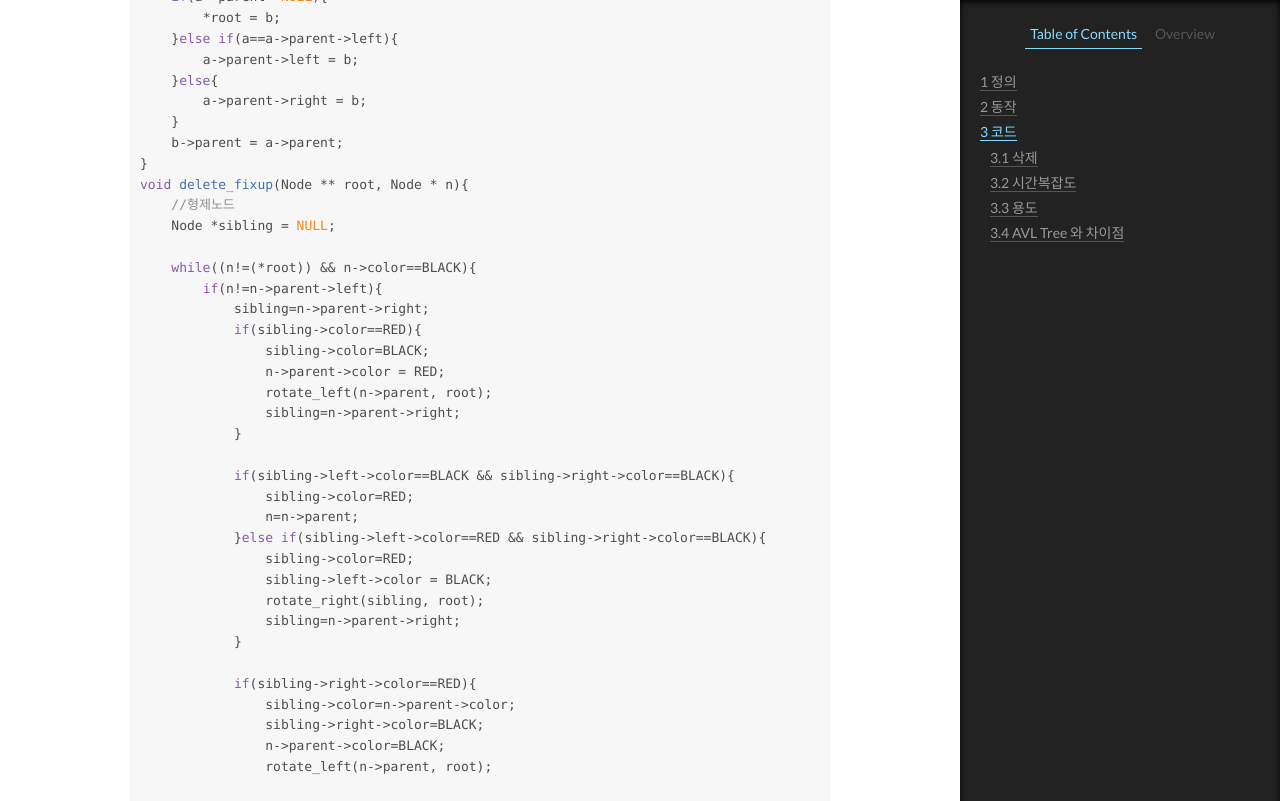
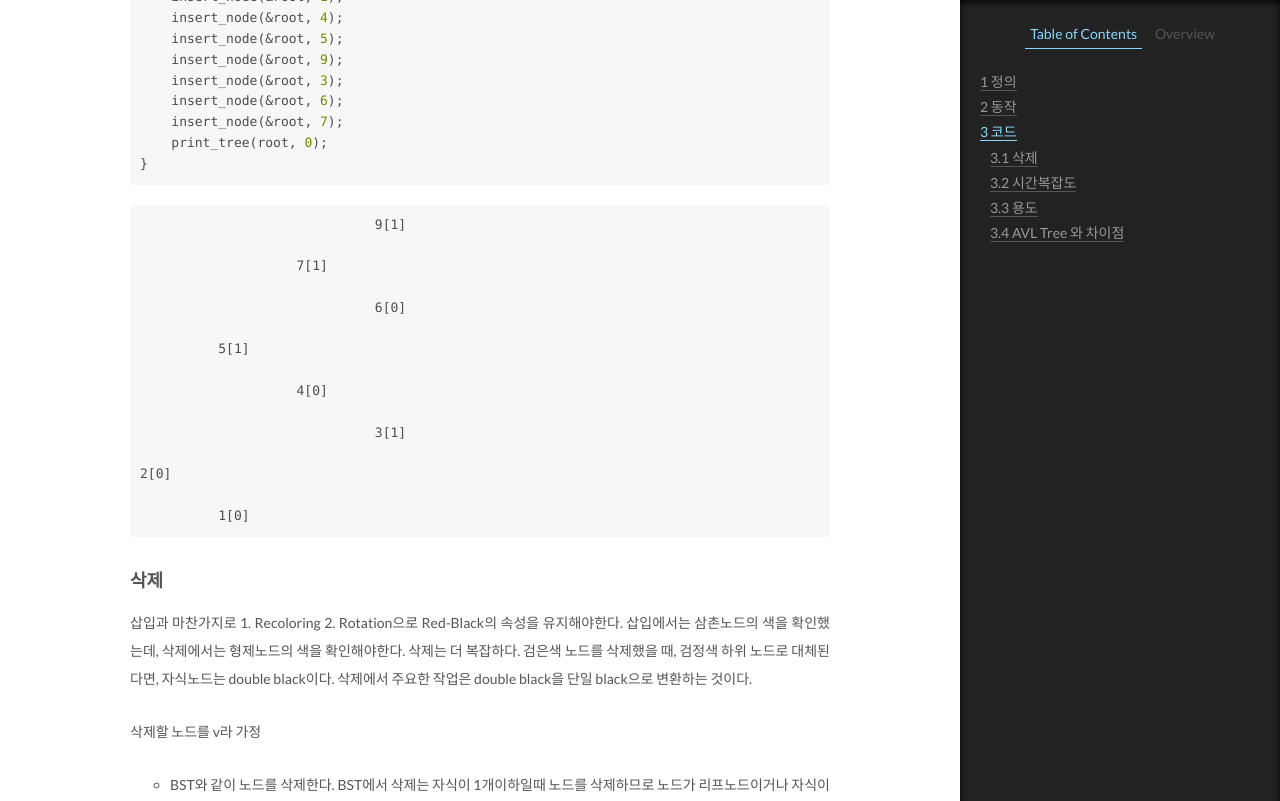
Before and after one commit to dh00023/dh00023.github.io, a Jekyll site: the page built from _posts/2018-05-27-algorithm-redblack.md, in a window 1280 px wide and 1400 px high, scrolled down 9706 px. Shown: the top 801 px of the window. Built offline with Jekyll 4.4.1, drawn with Linux system fonts in a browser that asks for light colours; some of the changed text lies outside the part shown.

Commit message:
삭제완료안된거지움

```diff
--- a/_posts/2018-05-27-algorithm-redblack.md
+++ b/_posts/2018-05-27-algorithm-redblack.md
@@ -339,124 +339,6 @@ void print_tree(Node *root, int space){
     printf("%d[%d]\n",root->key,root->color);
     print_tree(root->left, space);
 }
-
-// 노드의 위치를 변경
-void tree_transplant(Node ** root, Node * a, Node *b){
-    if(a->parent==NULL){
-        *root = b;
-    }else if(a==a->parent->left){
-        a->parent->left = b;
-    }else{
-        a->parent->right = b;
-    }
-    b->parent = a->parent;
-}
-void delete_fixup(Node ** root, Node * n){
-    //형제노드
-    Node *sibling = NULL;
-
-    while((n!=(*root)) && n->color==BLACK){
-        if(n!=n->parent->left){
-            sibling=n->parent->right;
-            if(sibling->color==RED){
-                sibling->color=BLACK;
-                n->parent->color = RED;
-                rotate_left(n->parent, root);
-                sibling=n->parent->right;
-            }
-
-            if(sibling->left->color==BLACK && sibling->right->color==BLACK){
-                sibling->color=RED;
-                n=n->parent;
-            }else if(sibling->left->color==RED && sibling->right->color==BLACK){
-                sibling->color=RED;
-                sibling->left->color = BLACK;
-                rotate_right(sibling, root);
-                sibling=n->parent->right;
-            }
-
-            if(sibling->right->color==RED){
-                sibling->color=n->parent->color;
-                sibling->right->color=BLACK;
-                n->parent->color=BLACK;
-                rotate_left(n->parent, root);
-
-                n=*root;
-            }
-        }else{
-            sibling=n->parent->left;
-            if(sibling->color==RED){
-                sibling->color=BLACK;
-                n->parent->color = RED;
-                rotate_left(n->parent, root);
-                sibling=n->parent->left;
-            }
-
-            if(sibling->left->color==BLACK && sibling->right->color==BLACK){
-                sibling->color=RED;
-                n=n->parent;
-            }else if(sibling->right->color==RED && sibling->left->color==BLACK){
-                sibling->color=RED;
-                sibling->right->color = BLACK;
-                rotate_left(sibling, root);
-                sibling=n->parent->left;
-            }
-
-            if(sibling->left->color==RED){
-                sibling->color=n->parent->color;
-                sibling->left->color=BLACK;
-                n->parent->color=BLACK;
-                rotate_right(n->parent, root);
-
-                n=*root;
-            }
-        }
-    }
-    n->color=BLACK;
-}
-void delete_node(Node ** root, int key){
-    Node * tmp = NULL;
-    Node * r = *root;
-    Node * p = NULL;
-    int color;
-
-    while(key!=r->key){
-        if(r->key>key)r=r->left;
-        else r=r->right;
-    }
-    color = r->color;
-
-    if(r->left ==NULL){
-        p = r->right;
-        tree_transplant(root, r, r->right);
-    }else if(r->right==NULL){
-        p = r->left;
-        tree_transplant(root, r, r->left);
-    }else{
-        tmp = r->right;
-
-        while(tmp->left!=NULL){
-            tmp=tmp->left;
-        }
-        color = tmp->color;
-        p=tmp->right;
-
-        tree_transplant(root, tmp,tmp->right);
-        tmp->right = r->right;
-        tmp->right->parent = tmp;
-
-        tree_transplant(root, r,tmp);
-        tmp->left=r->left;
-        tmp->left->parent = tmp;
-        tmp->color=r->color;
-    }
-    if(color==BLACK){
-        delete_fixup(root,p);
-    }
-    free(r);
-}
-
-
 int main(){
     Node * root = NULL;
     insert_node(&root, 2);
```
